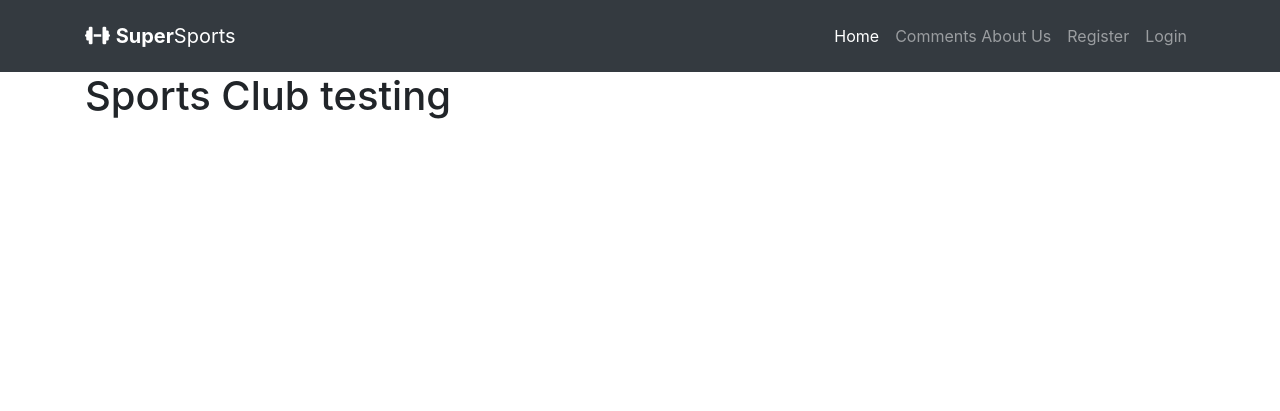
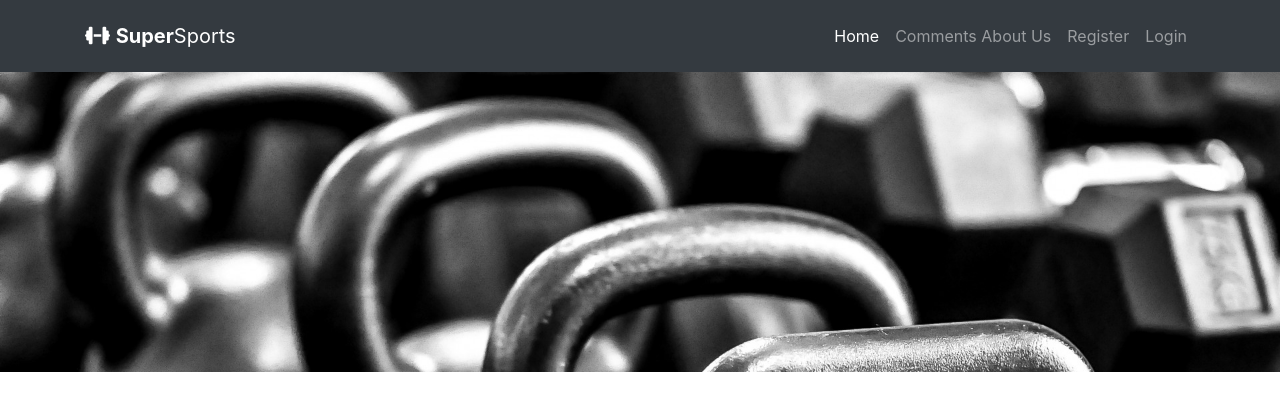
Before and after one commit to rytisp91/sports_club, a PHP site: page / in a window 1280 px wide. Shown: the top 411 px of the page. Run offline with PHP 8.4, Linux system fonts and the light colour scheme; data that the repository does not hold is empty; some libraries are stand-ins or nearby versions.

Commit message:
background picture added

```diff
--- a/public/css/style.css
+++ b/public/css/style.css
@@ -0,0 +1,15 @@
+.main-photo {
+    height: 300px;
+    background: url('/public/assets/metal-black-and-white-gym.jpg');
+    background-repeat: no-repeat;
+    background-size: 100%;
+}
+
+@media only screen and (max-width: 600px) {
+    .main-photo {
+        height: 150px;
+        background: url('/public/assets/metal-black-and-white-gym.jpg');
+        background-repeat: no-repeat;
+        background-size: 100%;
+    }
+  }
--- a/view/home.php
+++ b/view/home.php
@@ -1,5 +1,5 @@
 
-<h1><?php echo $pageName; ?> testing </h1>
+<div class="main-photo"></div>
 
 <script>
     const home = document.getElementById('home')
--- a/view/layout/main.php
+++ b/view/layout/main.php
@@ -51,9 +51,9 @@
         </div>
     </nav>
 
-    <div class="container">
-        {{content}}
-    </div>
+
+    {{content}}
+
 
 </body>
 
```
Also changed, not shown: public/assets/metal-black-and-white-gym.jpg (added).
